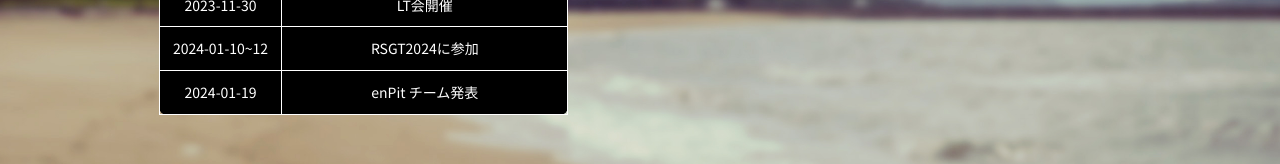
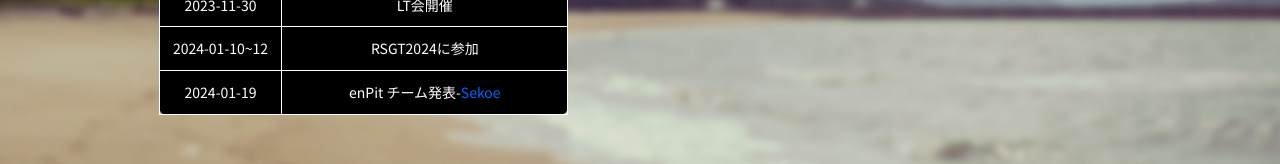
Before and after one commit to KISETU-ggwp/club_homepage, a plain HTML site: page index.html in a window 1280 px wide. Shown: the part 2451-2615 px from the top of the page. Drawn offline with nearby package versions, Linux system fonts and the light colour scheme.

Commit message:
Update index.html

```diff
--- a/index.html
+++ b/index.html
@@ -143,7 +143,7 @@
             </tr>
             <tr>
               <td>2024-01-19</td>
-              <td>enPit チーム発表</td>
+              <td>enPit チーム発表-<a href="https://github.com/KISETU-ggwp/Sekoe">Sekoe</a></td>
             </tr>
 
           </table>
```
